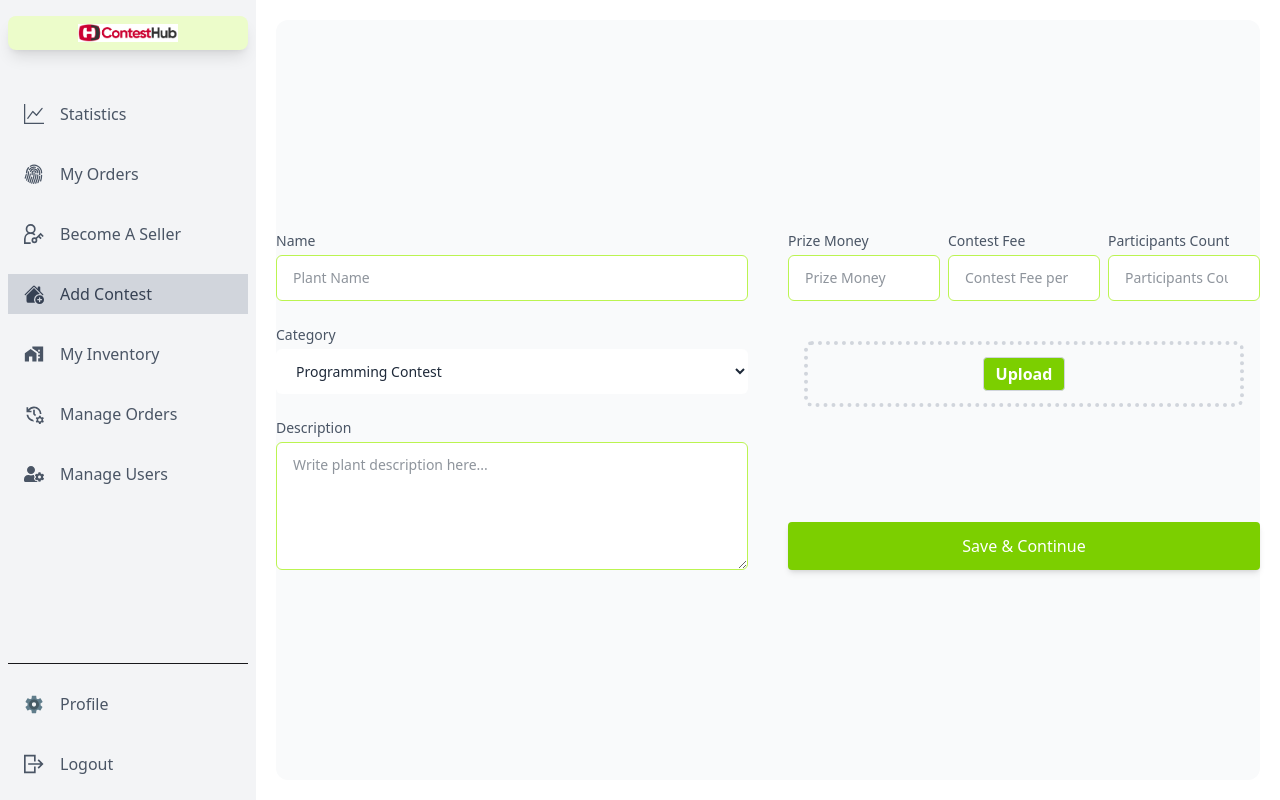
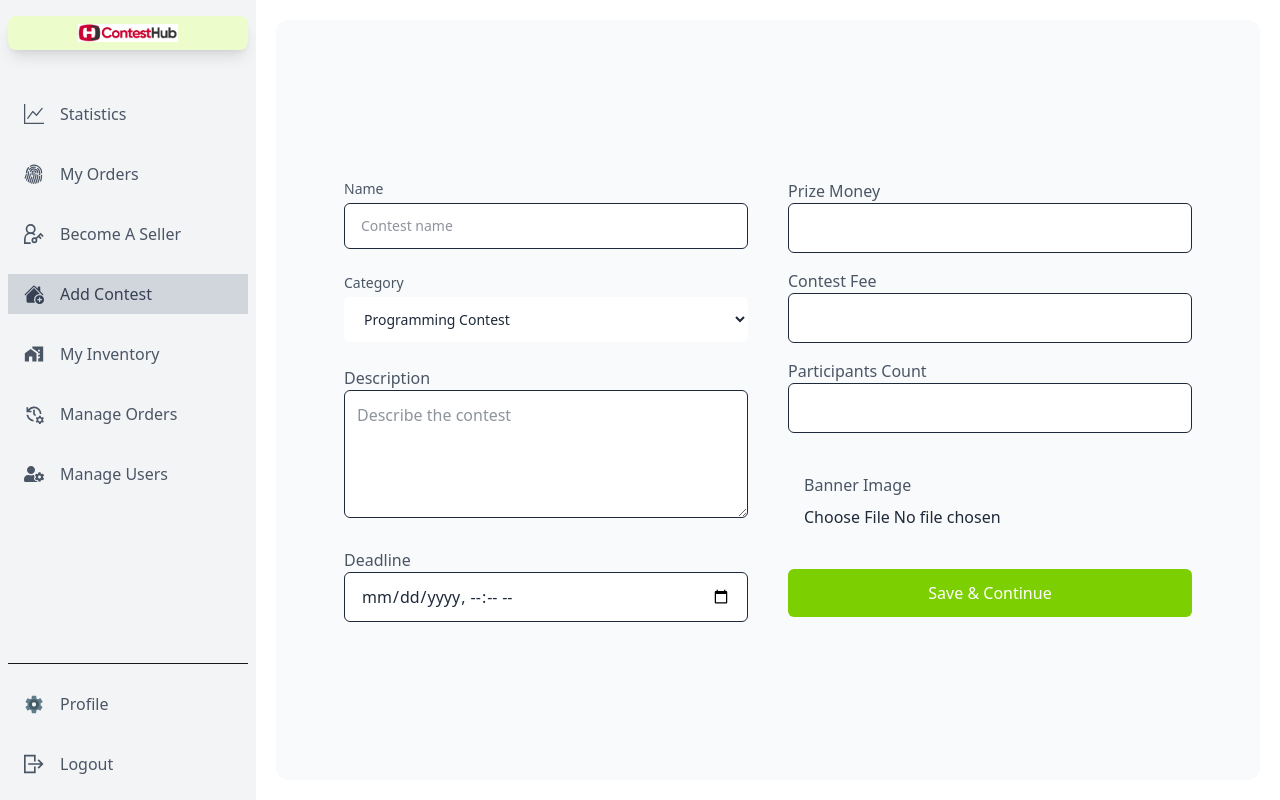
Before and after one commit to himel2535/contestHub-frontend, a React (Vite) app: page /dashboard/add-contest in a window 1280 px wide. Built offline with nearby package versions, Linux system fonts and the light colour scheme; no server answers; sample sign-in values are in the browser's storage.

Commit message:
deadline added and button disabled after registration and aded  submit button is done

```diff
--- a/src/components/Form/AddContestForm.jsx
+++ b/src/components/Form/AddContestForm.jsx
@@ -1,40 +1,37 @@
 import { useForm } from "react-hook-form";
 import { imageUpload } from "../../utils";
 import useAuth from "../../hooks/useAuth";
-import LoadingSpinner from "../Shared/LoadingSpinner";
-import ErrorPage from "../../pages/ErrorPage";
 import { TbFidgetSpinner } from "react-icons/tb";
 import axios from "axios";
 import { useMutation } from "@tanstack/react-query";
 import toast from "react-hot-toast";
+import ErrorPage from "../Shared/ErrorPage/ErrorPage";
 
 const AddContestForm = () => {
   const { user } = useAuth();
 
-  // use mutation hook---tanstackQuery
-  const { isPending, isError, mutateAsync,reset:mutationReset } = useMutation({
+  // react-query mutation
+  const {
+    mutateAsync,
+    isLoading: isMutating,
+    isError,
+    reset: mutationReset,
+  } = useMutation({
     mutationFn: async (payload) => {
-      return await axios.post(
-        `${import.meta.env.VITE_API_URL}/contests`,
-        payload
-      );
+      return await axios.post(`${import.meta.env.VITE_API_URL}/contests`, payload);
     },
     onSuccess: (data) => {
-      console.log(data);
-      toast.success("Plant Added successfully");
-      mutationReset()
-    },
-    onMutate: (payload) => {
-      console.log(payload);
+      toast.success("Contest added successfully");
+      console.log("Server response:", data);
+      mutationReset();
     },
     onError: (error) => {
-      console.log(error);
+      console.error("Mutation error:", error);
+      toast.error("Failed to add contest");
     },
-    retry: 3,
+    retry: 1,
   });
 
-
-  // --use react hook form--
   const {
     register,
     handleSubmit,
@@ -43,19 +40,24 @@ const AddContestForm = () => {
   } = useForm();
 
   const onSubmit = async (data) => {
-    const {
-      name,
-      description,
-      participantsCount,
-      prizeMoney,
-      contestFee,
-      category,
-      image,
-    } = data;
-    const imageFile = image[0];
+    try {
+      const { name, description, participantsCount, prizeMoney, contestFee, category, image, deadline } = data;
 
-    try {
-      const imageUrl = await imageUpload(imageFile);
+      if (!image || image.length === 0) {
+        toast.error("Please select an image");
+        return;
+      }
+
+      // IMAGE UPLOAD
+      let imageUrl = "";
+      try {
+        imageUrl = await imageUpload(image[0]);
+        console.log("Image uploaded:", imageUrl);
+      } catch (err) {
+        console.error("Image upload failed:", err);
+        toast.error("Image upload failed!");
+        return;
+      }
 
       const contestData = {
         image: imageUrl,
@@ -65,6 +67,7 @@ const AddContestForm = () => {
         prizeMoney: Number(prizeMoney),
         contestFee: Number(contestFee),
         category,
+        deadline: new Date(deadline).toISOString(),
         contestCreator: {
           image: user?.photoURL,
           name: user?.displayName,
@@ -72,205 +75,104 @@ const AddContestForm = () => {
         },
       };
 
+      // SEND TO SERVER
       await mutateAsync(contestData);
-      reset()
+      reset();
     } catch (err) {
-      console.log(err);
+      console.error("Form submit error:", err);
+      toast.error("Something went wrong");
     }
   };
 
-  // if (isPending) return <LoadingSpinner />;
   if (isError) return <ErrorPage />;
+
   return (
     <div className="w-full min-h-[calc(100vh-40px)] flex flex-col justify-center items-center text-gray-800 rounded-xl bg-gray-50">
-      <form onSubmit={handleSubmit(onSubmit)}>
+      <form onSubmit={handleSubmit(onSubmit)} className="w-full max-w-4xl p-6">
         <div className="grid grid-cols-1 lg:grid-cols-2 gap-10">
+          {/* Left */}
           <div className="space-y-6">
             {/* Name */}
             <div className="space-y-1 text-sm">
-              <label htmlFor="name" className="block text-gray-600">
-                Name
-              </label>
+              <label className="block text-gray-600">Name</label>
               <input
-                className="w-full px-4 py-3 text-gray-800 border border-lime-300 focus:outline-lime-500 rounded-md bg-white"
-                id="name"
-                type="text"
-                placeholder="Plant Name"
-                {...register("name", {
-                  required: "Name is required",
-                  maxLength: {
-                    value: 20,
-                    message: "Name cannot be too long",
-                  },
-                })}
+                {...register("name", { required: "Name is required", maxLength: 50 })}
+                className="w-full px-4 py-3 border rounded-md bg-white"
+                placeholder="Contest name"
               />
+              {errors.name && <p className="text-xs text-red-500">{errors.name.message}</p>}
+            </div>
 
-              {errors.name && (
-                <p className="text-xs text-red-500 mt-1">
-                  {errors.name.message}
-                </p>
-              )}
-            </div>
             {/* Category */}
             <div className="space-y-1 text-sm">
-              <label htmlFor="category" className="block text-gray-600 ">
-                Category
-              </label>
+              <label className="block text-gray-600">Category</label>
               <select
-                required
-                className="w-full px-4 py-3 border-lime-300 focus:outline-lime-500 rounded-md bg-white"
-                name="category"
                 {...register("category", { required: "Category is required" })}
+                className="w-full px-4 py-3 rounded-md bg-white"
               >
-                {/* design contests, article writing, business ideas, gaming reviews, */}
                 <option value="Programming Contest">Programming Contest</option>
                 <option value="Design Contest">Design Contest</option>
                 <option value="Gaming Contest">Gaming Contest</option>
                 <option value="Article Writing">Article Writing</option>
               </select>
-              {errors.category && (
-                <p className="text-xs text-red-500 mt-1">
-                  {errors.category.message}
-                </p>
-              )}
+              {errors.category && <p className="text-xs text-red-500">{errors.category.message}</p>}
             </div>
+
             {/* Description */}
-            <div className="space-y-1 text-sm">
-              <label htmlFor="description" className="block text-gray-600">
-                Description
-              </label>
+            <div>
+              <label className="block text-gray-600">Description</label>
+              <textarea
+                {...register("description", { required: "Description is required" })}
+                className="w-full h-32 p-3 border rounded-md bg-white"
+                placeholder="Describe the contest"
+              />
+              {errors.description && <p className="text-xs text-red-500">{errors.description.message}</p>}
+            </div>
 
-              <textarea
-                id="description"
-                placeholder="Write plant description here..."
-                className="block rounded-md focus:lime-300 w-full h-32 px-4 py-3 text-gray-800  border border-lime-300 bg-white focus:outline-lime-500 "
-                name="description"
-                {...register("description", {
-                  required: "Description is required",
-                })}
-              ></textarea>
-              {errors.description && (
-                <p className="text-xs text-red-500 mt-1">
-                  {errors.description.message}
-                </p>
-              )}
+            {/* Deadline */}
+            <div>
+              <label className="block text-gray-600">Deadline</label>
+              <input
+                {...register("deadline", { required: "Deadline is required" })}
+                type="datetime-local"
+                className="w-full px-4 py-3 border rounded-md bg-white"
+              />
+              {errors.deadline && <p className="text-xs text-red-500">{errors.deadline.message}</p>}
             </div>
           </div>
-          <div className="space-y-6 flex flex-col">
-            {/* Prize Money & participants Counts */}
-            <div className="flex justify-between gap-2">
-              {/* Prize Money */}
 
-              <div className="space-y-1 text-sm">
-                <label htmlFor="prizeMoney" className="block text-gray-600 ">
-                  Prize Money
-                </label>
-                <input
-                  className="w-full px-4 py-3 text-gray-800 border border-lime-300 focus:outline-lime-500 rounded-md bg-white"
-                  id="prizeMoney"
-                  type="number"
-                  placeholder="Prize Money"
-                  {...register("prizeMoney", {
-                    required: "Prize Money is required",
-                    min: { value: 0, message: "Prize Money must be positive" },
-                  })}
-                />
-                {errors.prizeMoney && (
-                  <p className="text-xs text-red-500 mt-1">
-                    {errors.prizeMoney.message}
-                  </p>
-                )}
+          {/* Right */}
+          <div className="space-y-6">
+            <div className="grid grid-cols-1 gap-4">
+              <div>
+                <label className="block text-gray-600">Prize Money</label>
+                <input {...register("prizeMoney", { required: true, min: 0 })} type="number" className="w-full px-4 py-3 border rounded-md bg-white" />
               </div>
 
-              {/* Contest Fee */}
-              <div className="space-y-1 text-sm">
-                <label htmlFor="contestFee" className="block text-gray-600 ">
-                  Contest Fee
-                </label>
-                <input
-                  className="w-full px-4 py-3 text-gray-800 border border-lime-300 focus:outline-lime-500 rounded-md bg-white"
-                  id="contestFee"
-                  type="number"
-                  placeholder="Contest Fee per Contest"
-                  {...register("contestFee", {
-                    required: "Contest Fee is required",
-                    min: { value: 0, message: "Contest Fee must be positive" },
-                  })}
-                />
-                {errors.contestFee && (
-                  <p className="text-xs text-red-500 mt-1">
-                    {errors.contestFee.message}
-                  </p>
-                )}
+              <div>
+                <label className="block text-gray-600">Contest Fee</label>
+                <input {...register("contestFee", { required: true, min: 0 })} type="number" className="w-full px-4 py-3 border rounded-md bg-white" />
               </div>
-              {/* Participants Count */}
-              <div className="space-y-1 text-sm">
-                <label
-                  htmlFor="participantsCount"
-                  className="block text-gray-600"
-                >
-                  Participants Count
-                </label>
-                <input
-                  className="w-full px-4 py-3 text-gray-800 border border-lime-300 focus:outline-lime-500 rounded-md bg-white"
-                  id="participantsCount"
-                  type="number"
-                  placeholder="Participants Count"
-                  {...register("participantsCount", {
-                    required: "Participants Count is required",
-                    min: {
-                      value: 0,
-                      message: "Participants Count must be Positive",
-                    },
-                  })}
-                />
-                {errors.participantsCount && (
-                  <p className="text-xs text-red-500 mt-1">
-                    {errors.participantsCount.message}
-                  </p>
-                )}
-              </div>
-            </div>
-            {/* Image */}
-            <div className=" p-4  w-full  m-auto rounded-lg grow">
-              <div className="file_upload px-5 py-3 relative border-4 border-dotted border-gray-300 rounded-lg">
-                <div className="flex flex-col w-max mx-auto text-center">
-                  <label>
-                    <input
-                      className="text-sm cursor-pointer w-36 hidden"
-                      type="file"
-                      name="image"
-                      id="image"
-                      accept="image/*"
-                      hidden
-                      {...register("image", {
-                        required: "Image is required",
-                      })}
-                    />
-                    {errors.image && (
-                      <p className="text-xs text-red-500 mt-1">
-                        {errors.image.message}
-                      </p>
-                    )}
-                    <div className="bg-lime-500 text-white border border-gray-300 rounded font-semibold cursor-pointer p-1 px-3 hover:bg-lime-500">
-                      Upload
-                    </div>
-                  </label>
-                </div>
+
+              <div>
+                <label className="block text-gray-600">Participants Count</label>
+                <input {...register("participantsCount", { required: true, min: 0 })} type="number" className="w-full px-4 py-3 border rounded-md bg-white" />
               </div>
             </div>
 
-            {/* Submit Button */}
+            {/* Image upload */}
+            <div className="p-4 rounded-lg">
+              <label className="block text-gray-600 mb-2">Banner Image</label>
+              <input {...register("image", { required: "Image is required" })} type="file" accept="image/*" />
+              {errors.image && <p className="text-xs text-red-500">{errors.image.message}</p>}
+            </div>
+
             <button
               type="submit"
-              className="w-full cursor-pointer p-3 mt-5 text-center font-medium text-white transition duration-200 rounded shadow-md bg-lime-500 "
+              disabled={isMutating}
+              className={`w-full p-3 text-white rounded-md ${isMutating ? "bg-gray-400" : "bg-lime-500"}`}
             >
-              {isPending ? (
-                <TbFidgetSpinner className='animate-spin m-auto' />
-              ) : (
-                'Save & Continue'
-              )}
-              {/* save and continue */}
+              {isMutating ? <TbFidgetSpinner className="animate-spin m-auto" /> : "Save & Continue"}
             </button>
           </div>
         </div>
--- a/src/components/Home/AllContests.jsx
+++ b/src/components/Home/AllContests.jsx
@@ -3,8 +3,9 @@ import Container from "../Shared/Container";
 import { useQuery } from "@tanstack/react-query";
 import axios from "axios";
 import LoadingSpinner from "../Shared/LoadingSpinner";
-import ErrorPage from "../../pages/ErrorPage";
+// import ErrorPage from "../../pages/ErrorPage";
 import AllContestCard from "./AllContestCard";
+import ErrorPage from "../Shared/ErrorPage/ErrorPage";
 
 const AllContests = () => {
   const { data, isPending, isError } = useQuery({
--- a/src/components/Home/PopularContests.jsx
+++ b/src/components/Home/PopularContests.jsx
@@ -2,9 +2,10 @@ import Container from "../Shared/Container";
 import { useQuery } from "@tanstack/react-query";
 import axios from "axios";
 import LoadingSpinner from "../Shared/LoadingSpinner";
-import ErrorPage from "../../pages/ErrorPage";
+
 import PopularContestCard from "./PopularContestCard";
 import { Link } from "react-router";
+import ErrorPage from "../Shared/ErrorPage/ErrorPage";
 
 const PopularContests = () => {
   const { data, isPending, isError } = useQuery({
--- /dev/null
+++ b/src/components/Shared/ErrorPage/ErrorPage.jsx
@@ -0,0 +1,63 @@
+import Button from "../Button/Button";
+import { useNavigate } from "react-router";
+
+const ErrorPage = () => {
+  const navigate = useNavigate();
+
+  return (
+    <section className="bg-white ">
+      <div className="container flex items-center min-h-screen px-6 py-12 mx-auto">
+        <div className="flex flex-col items-center max-w-sm mx-auto text-center">
+          <p className="p-3 text-sm font-medium text-lime-500 rounded-full bg-blue-50 ">
+            <svg
+              xmlns="http://www.w3.org/2000/svg"
+              fill="none"
+              viewBox="0 0 24 24"
+              strokeWidth="2"
+              stroke="currentColor"
+              className="w-6 h-6"
+            >
+              <path
+                strokeLinecap="round"
+                strokeLinejoin="round"
+                d="M12 9v3.75m9-.75a9 9 0 11-18 0 9 9 0 0118 0zm-9 3.75h.008v.008H12v-.008z"
+              />
+            </svg>
+          </p>
+          <h1 className="mt-3 text-2xl font-semibold text-gray-800  md:text-3xl">
+            Something Went Wrong!
+          </h1>
+          <p className="mt-4 text-gray-500 ">Here are some helpful links:</p>
+
+          <div className="flex items-center w-full mt-6 gap-x-3 shrink-0 sm:w-auto">
+            <button
+              onClick={() => navigate(-1)}
+              className="flex items-center justify-center w-1/2 px-5 py-1 text-sm text-gray-700 transition-colors duration-200 bg-white border rounded-lg gap-x-2 sm:w-auto   hover:bg-gray-100 "
+            >
+              <svg
+                xmlns="http://www.w3.org/2000/svg"
+                fill="none"
+                viewBox="0 0 24 24"
+                strokeWidth="1.5"
+                stroke="currentColor"
+                className="w-5 h-5 rtl:rotate-180 text-lime-500"
+              >
+                <path
+                  strokeLinecap="round"
+                  strokeLinejoin="round"
+                  d="M6.75 15.75L3 12m0 0l3.75-3.75M3 12h18"
+                />
+              </svg>
+
+              <span>Go back</span>
+            </button>
+
+            <Button label={"Take Me Home"} onClick={() => navigate("/")} />
+          </div>
+        </div>
+      </div>
+    </section>
+  );
+};
+
+export default ErrorPage;
--- a/src/routes/Routes.jsx
+++ b/src/routes/Routes.jsx
@@ -1,5 +1,5 @@
 import Home from "../pages/Home/Home";
-import ErrorPage from "../pages/ErrorPage";
+
 import Login from "../pages/Login/Login";
 import SignUp from "../pages/SignUp/SignUp";
 import ContestDetails from "../pages/ContestDetails/ContestDetails";
@@ -16,6 +16,7 @@ import MyOrders from "../pages/Dashboard/Customer/MyOrders";
 import { createBrowserRouter } from "react-router";
 import AllContests from "../components/Home/AllContests";
 import PaymentSuccess from "../pages/Payment/PaymentSuccess";
+import ErrorPage from "../components/Shared/ErrorPage/ErrorPage";
 
 export const router = createBrowserRouter([
   {
```
Also changed, not shown: src/pages/ContestDetails/ContestDetails.jsx (+77 -17 lines), src/pages/ErrorPage.jsx (deleted, +0 -63 lines).
